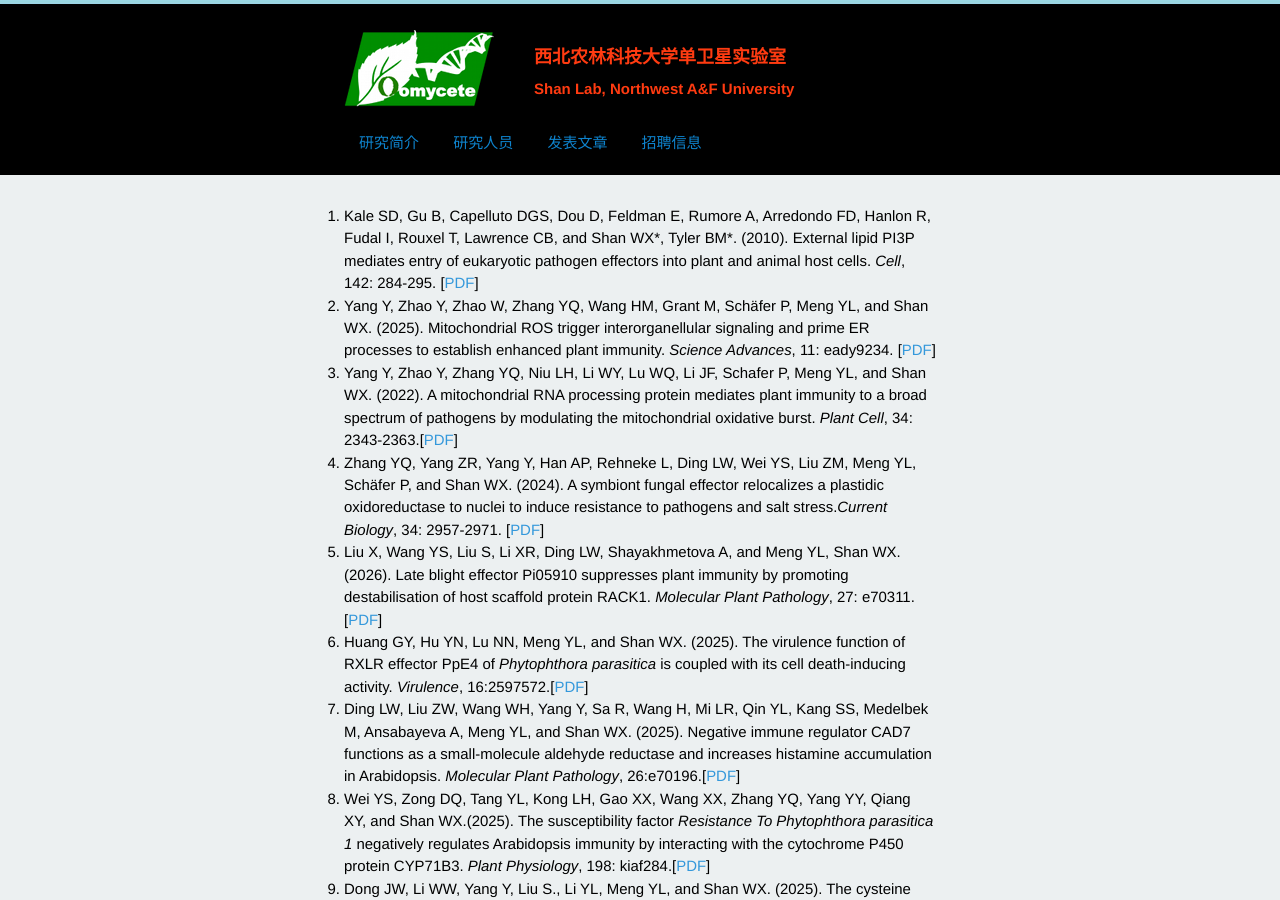
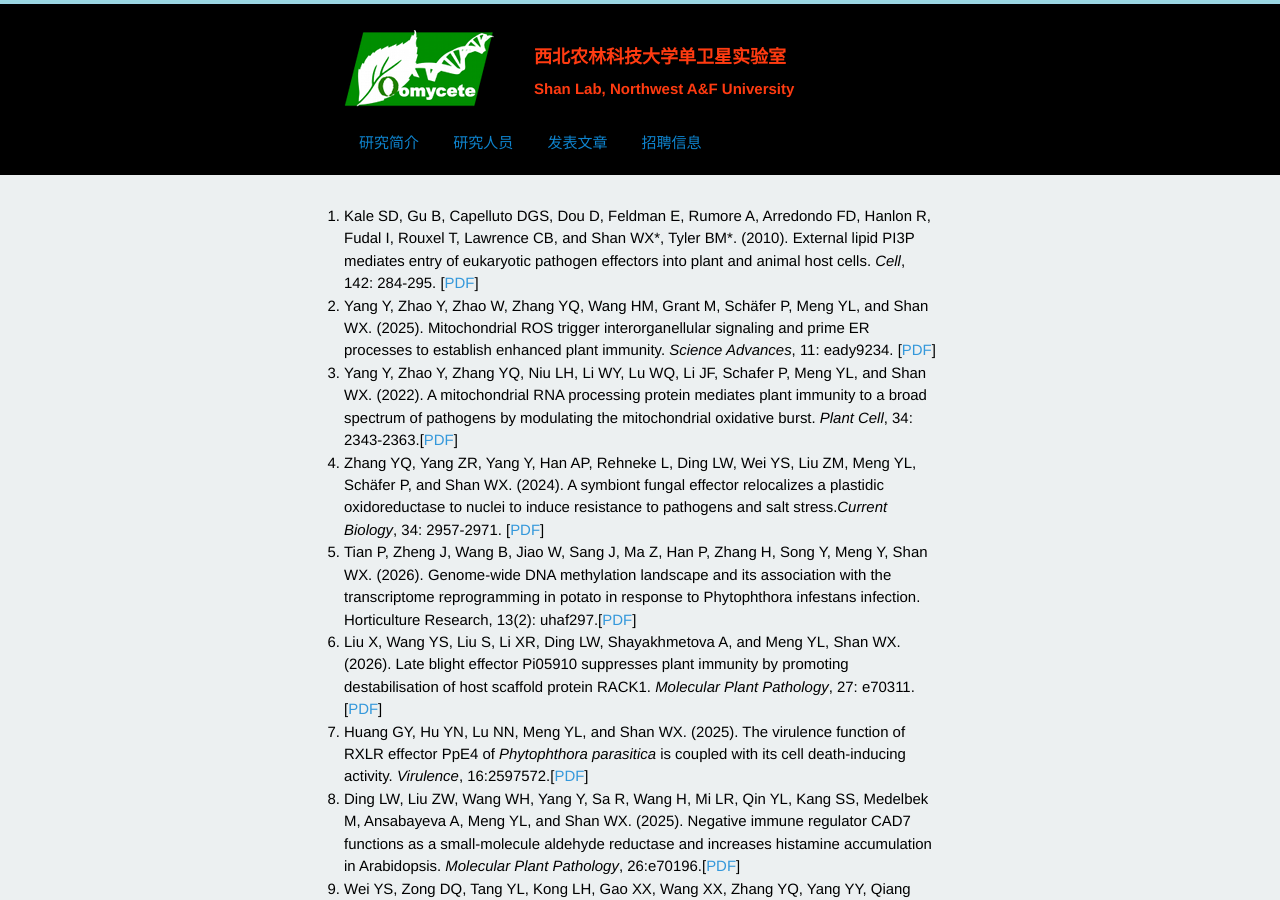
Before and after one commit to shanclub2/shanlab, a Jekyll site: the page built from publication.html, in a window 1280 px wide and 900 px high. Built offline with Jekyll 4.4.1, drawn with Linux system fonts in a browser that asks for light colours; Markdown is read by kramdown in place of the engine named in the settings; a script that is not in the unit is left out.

Commit message:
Update publication.html

```diff
--- a/publication.html
+++ b/publication.html
@@ -17,6 +17,9 @@ Yang Y, Zhao Y, Zhang YQ, Niu LH, Li WY, Lu WQ, Li JF, Schafer P, Meng YL, and S
 </li>
 <li>
 Zhang YQ, Yang ZR, Yang Y, Han AP, Rehneke L, Ding LW, Wei YS, Liu ZM, Meng YL, Schäfer P, and Shan WX. (2024). A symbiont fungal effector relocalizes a plastidic oxidoreductase to nuclei to induce resistance to pathogens and salt stress.<i>Current Biology</i>, 34: 2957-2971. [<a href="/pdf/zhangetal.pdf">PDF</a>]
+</li>
+<li>
+Tian P, Zheng J, Wang B, Jiao W, Sang J, Ma Z, Han P, Zhang H, Song Y, Meng Y, Shan WX. (2026). Genome-wide DNA methylation landscape and its association with the transcriptome reprogramming in potato in response to Phytophthora infestans infection. Horticulture Research, 13(2): uhaf297.[<a href="/pdf/Tian2026.pdf">PDF</a>]
 </li>
 <li>
 Liu X, Wang YS, Liu S, Li XR, Ding LW, Shayakhmetova A, and Meng YL, Shan WX. (2026). Late blight effector Pi05910 suppresses plant immunity by promoting destabilisation of host scaffold protein RACK1. <i>Molecular Plant Pathology</i>, 27: e70311.[<a href="/pdf/Liu2026.pdf">PDF</a>]
```
